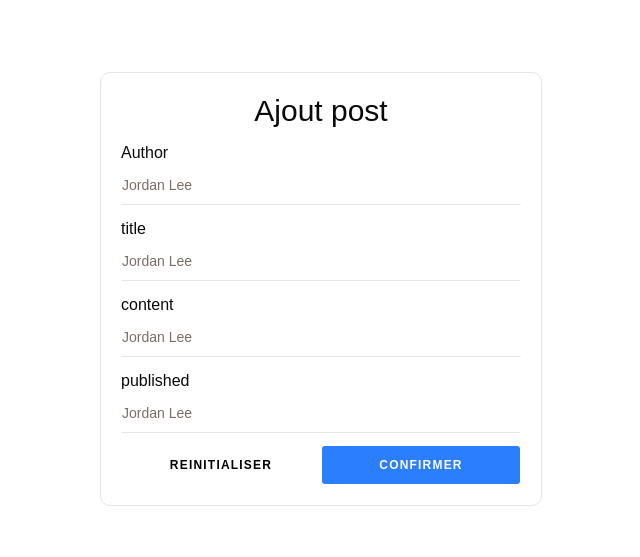
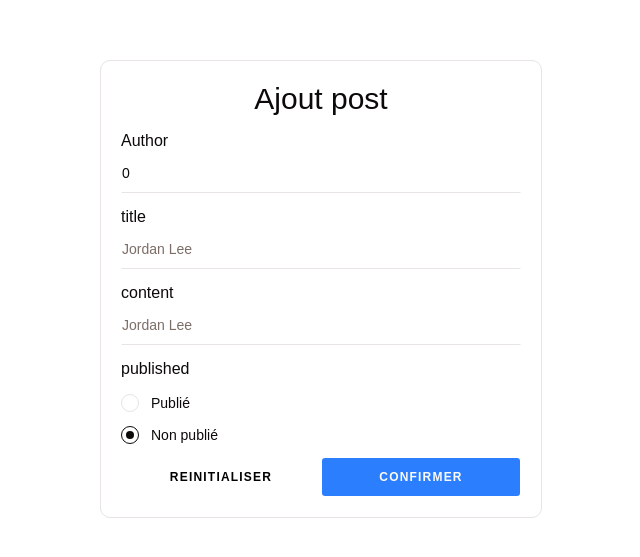
Before and after one commit to FanouRFC/CRUD-SUPABASE-PRISMA-NEST, a React (Vite) app in the folder client/: page /addPost in a window 1280 px wide. Shown: the part 111-668 px from the top of the page, without its empty margins (319-959 px from the left). Built offline with nearby package versions, Linux system fonts and the light colour scheme.

Commit message:
operation ajout post/user

```diff
--- a/client/src/api/post.api.ts
+++ b/client/src/api/post.api.ts
@@ -1,4 +1,12 @@
+import type { post } from "@/types/tableType"
 import { axiosConfig } from "../config/axios"
+
+type postApiData = {
+  authorId: number;
+  content: string;
+  title: string;
+  published: boolean
+};
 
 export const postApi = {
     async getPosts(){
@@ -7,6 +15,9 @@ export const postApi = {
     async getPostByTitle(title: string){
         return (await axiosConfig.get("/post", {params:{title}})).data
     },
+    async addPost(data: postApiData){
+        return (await axiosConfig.post("/post", data)).data
+    },
     async deletePost(id: number){
         return(await axiosConfig.delete(`/post/${id}`)).data
     },
--- a/client/src/api/user.api.ts
+++ b/client/src/api/user.api.ts
@@ -1,3 +1,4 @@
+import type { user } from "@/types/tableType"
 import { axiosConfig } from "../config/axios"
 
 export const userApi = {
@@ -7,6 +8,9 @@ export const userApi = {
     async getUserByName(name: string){
         return (await axiosConfig.get("/user", {params:{name}})).data
     },
+    async addUser(data: Omit<user, "id">){
+        return (await axiosConfig.post("/user", data)).data
+    },
     async deleteUser(id: number){
         return(await axiosConfig.delete(`/user/${id}`)).data
     },
--- a/client/src/pages/postForm.tsx
+++ b/client/src/pages/postForm.tsx
@@ -1,38 +1,181 @@
+import { postApi } from "@/api/post.api";
 import { Button } from "@/components/ui/button";
 import { Input } from "@/components/ui/input";
+import { Label } from "@/components/ui/label";
+import { RadioGroupItem } from "@/components/ui/radio-group";
+import { Spinner } from "@/components/ui/spinner";
+import { RadioGroup, type BaseUIEvent } from "@base-ui/react";
+import { useState, type ChangeEvent } from "react";
+import { useNavigate } from "react-router";
+
+type postForm = {
+  authorId: number;
+  content: string;
+  title: string;
+};
+
+type postApiData = {
+  authorId: number;
+  content: string;
+  title: string;
+  published: boolean;
+};
 
 export default function PostForm() {
+  const [postData, setPostData] = useState<postForm>({
+    authorId: 0,
+    content: "",
+    title: "",
+  });
+  const [radio, setRadio] = useState<string>("not_published");
+  const [isLoading, setIsLoading] = useState<boolean>(false);
+  const [error, setError] = useState<string>("");
+  const navigation = useNavigate();
+
+  function handleChange(e: ChangeEvent<HTMLInputElement>) {
+    const { name, value } = e.target;
+    setPostData((prev) => ({
+      ...prev,
+      [name]: name === "authorId" ? Number(value) : value,
+    }));
+  }
+
+  async function handleRadioChange(
+    e: BaseUIEvent<ChangeEvent<HTMLInputElement, Element>>,
+  ) {
+    setRadio(e.target.value);
+  }
+
+  function reset() {
+    setPostData({
+      authorId: 0,
+      content: "",
+      title: "",
+    });
+    setRadio("");
+  }
+
+  async function addPost() {
+    try {
+      setIsLoading(true);
+      var data: postApiData = {
+        published: radio == "published" ? true : false,
+        authorId: postData.authorId,
+        content: postData.content,
+        title: postData.title,
+      };
+      console.log(data);
+      const api = await postApi.addPost(data);
+      setIsLoading(false);
+      navigation("/post");
+    } catch (error) {
+      setIsLoading(false);
+      setError("L'id de l'author n'existe pas");
+      console.log(error);
+    }
+  }
+
   return (
     <form className="flex justify-center items-center h-screen">
       <div className="flex flex-col gap-3 border p-5 border-b rounded-lg">
         <div>
           <p className="text-3xl font-medium text-center">Ajout post</p>
         </div>
+        {error && (
+          <div className="bg-[#FF5449] text-white rounded-md p-3">
+            <p className="text-center">{error}</p>
+          </div>
+        )}
         <div>
           <p>Author</p>
-          <Input placeholder="Jordan Lee" />
+          <Input
+            type="number"
+            placeholder="Jordan Lee"
+            name="authorId"
+            value={postData.authorId}
+            onChange={(e: ChangeEvent<HTMLInputElement>) => {
+              handleChange(e);
+            }}
+          />
         </div>
         <div>
           <p>title</p>
-          <Input placeholder="Jordan Lee" />
+          <Input
+            placeholder="Jordan Lee"
+            name="title"
+            value={postData.title}
+            onChange={(e: ChangeEvent<HTMLInputElement>) => {
+              handleChange(e);
+            }}
+          />
         </div>
         <div>
           <p>content</p>
-          <Input placeholder="Jordan Lee" />
+          <Input
+            placeholder="Jordan Lee"
+            name="content"
+            value={postData.content}
+            onChange={(e: ChangeEvent<HTMLInputElement>) => {
+              handleChange(e);
+            }}
+          />
         </div>
 
-        <div>
+        <div className="flex flex-col gap-3">
           <p>published</p>
-          <Input placeholder="Jordan Lee" />
+          <RadioGroup
+            name="published"
+            defaultValue="not_published"
+            value={radio}
+            onChange={(
+              e: BaseUIEvent<ChangeEvent<HTMLInputElement, Element>>,
+            ) => {
+              handleRadioChange(e);
+            }}
+            required
+            className="w-fit"
+          >
+            <div className="flex flex-col gap-3">
+              <div className="flex items-center gap-3">
+                <RadioGroupItem value="published" id="r2" />
+                <Label htmlFor="r2">Publié</Label>
               </div>
-        <div>
+              <div className="flex items-center gap-3">
+                <RadioGroupItem value="not_published" id="r3" />
+                <Label htmlFor="r3">Non publié</Label>
+              </div>
+            </div>
+          </RadioGroup>
+        </div>
+        {isLoading ? (
+          <div className="flex gap-3">
             <Button className="cursor-pointer bg-white text-black w-50 rounded self-end">
               Reinitialiser
             </Button>
+            <div className="flex justify-center">
               <Button className="cursor-pointer bg-blue-500 w-50 rounded self-end">
+                <Spinner />
+              </Button>
+            </div>
+          </div>
+        ) : (
+          <div>
+            <Button
+              className="cursor-pointer bg-white text-black w-50 rounded self-end"
+              onClick={() => reset()}
+            >
+              Reinitialiser
+            </Button>
+            <Button
+              className="cursor-pointer bg-blue-500 w-50 rounded self-end"
+              onClick={async () => {
+                await addPost();
+              }}
+            >
               Confirmer
             </Button>
           </div>
+        )}
       </div>
     </form>
   );
--- a/client/src/pages/userForm.tsx
+++ b/client/src/pages/userForm.tsx
@@ -1,7 +1,42 @@
 import { Button } from "@/components/ui/button";
 import { Input } from "@/components/ui/input";
+import { useState, type ChangeEvent } from "react";
+import type { user } from "../types/tableType";
+import { userApi } from "@/api/user.api";
+import { Spinner } from "@/components/ui/spinner";
+import { useNavigate } from "react-router";
 
 export default function UserForm() {
+  const [userData, setUserData] = useState<Omit<user, "id">>({
+    email: "",
+    name: "",
+  });
+  const [isLoading, setIsLoading] = useState<boolean>(false);
+  const navigation = useNavigate();
+
+  function handleChange(e: ChangeEvent<HTMLInputElement>) {
+    setUserData({ ...userData, [e.target.name]: e.target.value });
+  }
+
+  function reset() {
+    setUserData({
+      email: "",
+      name: "",
+    });
+  }
+
+  async function addUser() {
+    try {
+      setIsLoading(true);
+      const api = await userApi.addUser(userData);
+      setIsLoading(false);
+      navigation("/user");
+    } catch (error) {
+      setIsLoading(false);
+      console.log(error);
+    }
+  }
+
   return (
     <form className="flex justify-center items-center h-screen">
       <div className="flex flex-col gap-3 border p-5 border-b rounded-lg">
@@ -10,20 +45,59 @@ export default function UserForm() {
         </div>
         <div>
           <p>name</p>
-          <Input placeholder="Jordan Lee" />
+          <Input
+            placeholder="Jordan Lee"
+            name="name"
+            value={userData.name}
+            onChange={(e: ChangeEvent<HTMLInputElement>) => {
+              handleChange(e);
+            }}
+            required
+          />
         </div>
         <div>
           <p>email</p>
-          <Input placeholder="Jordan Lee" />
+          <Input
+            placeholder="Jordan@gmail.com"
+            type="email"
+            name="email"
+            value={userData.email}
+            onChange={(e: ChangeEvent<HTMLInputElement>) => {
+              handleChange(e);
+            }}
+          />
         </div>
-        <div>
+        {isLoading ? (
+          <div className="flex gap-3">
             <Button className="cursor-pointer bg-white text-black w-50 rounded self-end">
               Reinitialiser
             </Button>
+            <div className="flex justify-center">
               <Button className="cursor-pointer bg-blue-500 w-50 rounded self-end">
+                <Spinner />
+              </Button>
+            </div>
+          </div>
+        ) : (
+          <div>
+            <Button
+              className="cursor-pointer bg-white text-black w-50 rounded self-end"
+              onClick={() => {
+                reset();
+              }}
+            >
+              Reinitialiser
+            </Button>
+            <Button
+              className="cursor-pointer bg-blue-500 w-50 rounded self-end"
+              onClick={async () => {
+                await addUser();
+              }}
+            >
               Confirmer
             </Button>
           </div>
+        )}
       </div>
     </form>
   );
```
Lines whose indentation alone changed are shown as unchanged.
